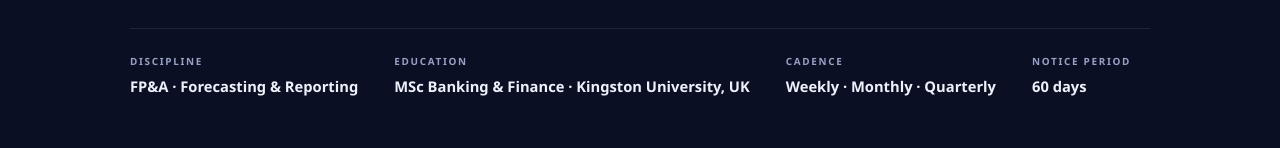
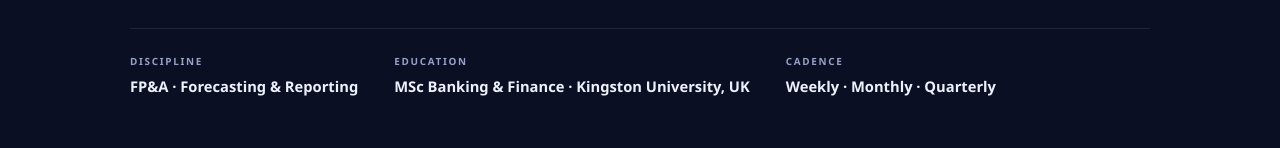
Before and after one commit to finance-portfolio/finance-portfolio.github.io, a plain HTML site: page index.html in a window 1280 px wide. Shown: the part 494-642 px from the top of the page. Drawn offline with nearby package versions, Linux system fonts and the light colour scheme.

Commit message:
Add files via upload

```diff
--- a/index.html
+++ b/index.html
@@ -251,7 +251,6 @@
 <div><div class="k">Discipline</div><div class="v">FP&amp;A · Forecasting &amp; Reporting</div></div>
 <div><div class="k">Education</div><div class="v">MSc Banking &amp; Finance · Kingston University, UK</div></div>
 <div><div class="k">Cadence</div><div class="v">Weekly · Monthly · Quarterly</div></div>
-<div><div class="k">Notice period</div><div class="v">60 days</div></div>
 </div>
 </div>
 </div>
```
